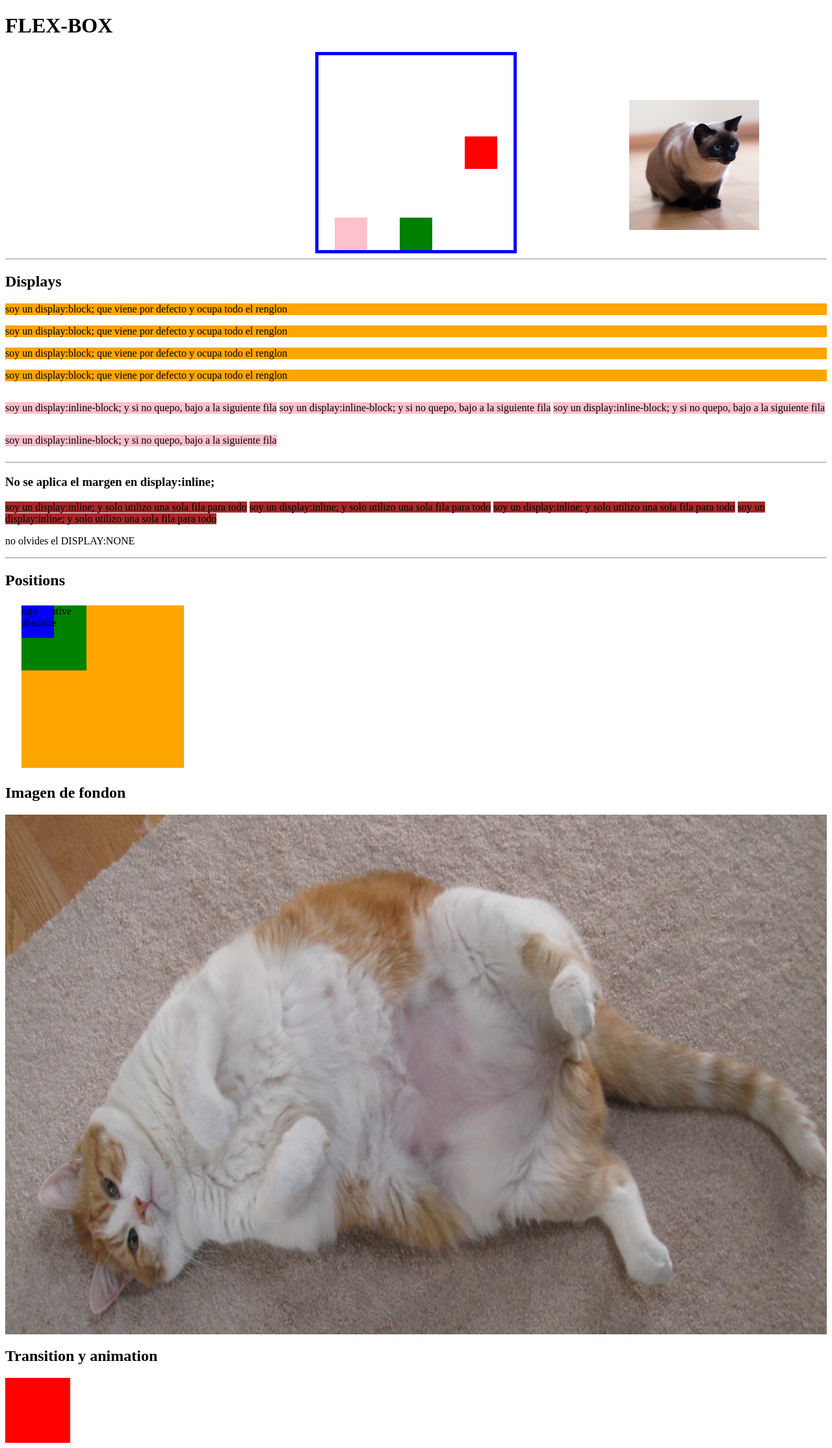
After one commit to rych182/eje-dia, a PHP site: page /flex-box.html in a window 1280 px wide. The commit adds this page. Shown: the whole page at 65% size. Run offline with PHP 8.4, Linux system fonts and the light colour scheme.

Commit message:
Agregue ejercicios de flexbox y animaciones

```diff
--- /dev/null
+++ b/flex-box.html
@@ -0,0 +1,297 @@
+<!--
+Labores diarias:
+
+Flex-ranita
+flexbox ejercicio curso flexbox(flex-direction/justfify-content/align-items/align-content/align-self/order)
+1(display)
+2(positions)
+3(poner imagen de fondo)
+4(transition y animation)
+5(header)
+Ejercicio responsive
+
+-->
+
+
+<!DOCTYPE html>
+<html lang="es">
+<head>
+	<meta charset="UTF-8">
+	<title>Ejercicios flex-box</title>
+	<style>
+		section{
+			width: 300px;
+			height: 300px;
+			margin: auto;
+			border: 5px solid blue;
+			display: flex;
+			flex-direction: row;
+			justify-content:space-around;
+			align-items:flex-end;
+		}
+		.caja1{
+			width: 50px;
+			height: 50px;
+			background-color: green;
+		}
+		.caja2{
+			width: 50px;
+			height: 50px;
+			background-color: red;
+			align-self:center;
+		}
+		.caja3{
+			width: 50px;
+			height: 50px;
+			background-color: pink;
+			order:-1;
+		}
+		p.uno{
+			background-color: orange;
+		}
+		p.dos{
+			background-color: pink;
+			display: inline-block;
+		}
+		p.tres{
+			background-color: brown;
+			display: inline;
+		}
+		.padre{
+			width: 250px;
+			height: 250px;
+			background-color: orange;
+			margin:25px;
+		}
+		.hijo1{
+			width: 50px;
+			height: 50px;
+			background-color: blue;
+			position: absolute;
+		}
+		.hijo2{
+			width: 100px;
+			height: 100px;
+			background-color: green;
+
+			left: 20px;
+		}
+
+		.fondo{
+			background-image: url("gato-gordo.jpg");
+			background-position: 100%;
+			background-size: 100% 100%;
+			height: 100vh;
+
+		}
+
+	img.gato{
+		width: 200px;
+		height: 200px;
+		position: fixed;
+		margin-top: -1100px;
+		margin-left: 75%;
+	}
+	@media screen and (max-width: 480px){
+		img{
+			margin-left: 25%;
+		}
+	}
+
+	@media screen and (min-width: 481px) and (max-width: 760px){
+		img{
+			margin-left: 50%;
+		}
+	}
+
+	@media screen and (min-width: 761px){
+		img{
+			margin-left: 25%;
+		}
+	}
+
+		/*	==========EFECTO TRANSITION, TRANSFORM Y ANIMATION CON CUBO=================*/
+
+		.cubo{
+			width: 100px;
+			height: 100px;
+			background-color: red;
+			transition: width 2s, height 2s, transform 4s;/*Para hacer mas notable animation, subele los segundos a transform dentro del transition*/
+			transition-timing-function: ease-in-out;
+				/*linear: misma velocidad principio a fin
+			 ease: comienza lento, luego rápido y termina lento
+			ease-in: comienzo lento, termina rápido
+			ease-out: empieza rápido y termina lento
+		    ease-out: completamente lento
+			 */
+		}
+
+		.cubo:hover{
+			width: 300px;
+			height: 300px;
+			transform: rotate(180deg);
+			animation-name: ejemplo;/*Sin animation-name y animation duration, no sirve la animacion*/
+			animation-duration: 3s;
+			animation-delay: 0.5s;
+		}
+
+		@keyframes ejemplo{
+			/*MANERA 1 DE HACER ANIMACIÓN
+			from{background-color: red}
+			to{background-color: yellow}
+			*/
+			0%{background-color: red}
+			25%{background-color: blue}
+			50%{background-color: green}
+			75%{background-color: yellow}
+			100%{background-color: pink}
+		}
+
+
+	</style>
+</head>
+<body>
+
+	<h1>FLEX-BOX</h1>
+	<section>
+		<div class="caja1"></div>
+		<div class="caja2"></div>
+		<div class="caja3"></div>
+	</section>
+	<hr>
+	<h2>Displays</h2>
+	<p class="uno">soy un display:block; que viene por defecto y ocupa todo el renglon</p>
+	<p class="uno">soy un display:block; que viene por defecto y ocupa todo el renglon</p>
+	<p class="uno">soy un display:block; que viene por defecto y ocupa todo el renglon</p>
+	<p class="uno">soy un display:block; que viene por defecto y ocupa todo el renglon</p>
+
+	<p class="dos">soy un display:inline-block; y si no quepo, bajo a la siguiente fila</p>
+	<p class="dos">soy un display:inline-block; y si no quepo, bajo a la siguiente fila</p>
+	<p class="dos">soy un display:inline-block; y si no quepo, bajo a la siguiente fila</p>
+	<p class="dos">soy un display:inline-block; y si no quepo, bajo a la siguiente fila</p>
+
+	<hr>
+	<h3>No se aplica el margen en display:inline;</h3>
+	<p class="tres">soy un display:inline; y solo utilizo una sola fila para todo</p>
+	<p class="tres">soy un display:inline; y solo utilizo una sola fila para todo</p>
+	<p class="tres">soy un display:inline; y solo utilizo una sola fila para todo</p>
+	<p class="tres">soy un display:inline; y solo utilizo una sola fila para todo</p>
+
+	<p>no olvides el DISPLAY:NONE</p>
+	<hr>
+
+	<h2>Positions</h2>
+	<div class="padre">
+		<div class="hijo1">hijo absolute</div>
+		<div class="hijo2">hijo relative</div>
+	</div>
+
+	<h2>Imagen de fondon</h2>
+	<div class="fondo">
+		<img src="gato-siames.jpg" class="gato"alt="">
+	</div>
+
+
+	<h2>Transition y animation</h2>
+	<div class="cubo"></div>
+
+
+
+</body>
+</html>
+
+
+
+
+
+
+
+
+
+
+
+
+
+
+
+
+
+
+
+
+
+
+
+
+
+
+
+
+
+
+
+
+
+
+
+
+
+
+
+
+
+
+
+
+
+
+
+
+
+
+
+
+
+
+
+<!--
+ANIMATION
+1)primero se le pone el nombre al KEYFRAME y pones animation-name: nombre; en el hover para identificar la animación
+2)segundo, ponerle la duración  con animation-duration: 3s; porque si no, no sirve
+3)ponerle caracteristicas al keyframe
+
+
+
+FLEXBOX
+    1-Siempre debe de haber una caja padre y al menos un hijo
+    Siempre empieza tu código con display: flex; (se hará en la clase o selector del padre)
+
+    2-Lo segundo es elegir si lo quieres en fila(de manera horizontal) o columna(de manera vertical, aunque en realidad lo que sucede es que cambia su eje principal). (se hará en la clase o selector del padre)
+
+    3-Lo tercero es usar flex-wrap: wrap; que sirve para que si los hijos se salen de la caja padre, se pasen para abajo sin salirse de la caja padre, esto es de lo mas usado de flex-box(se hará en la clase o selector del padre)
+
+    4-Lo cuarto es acomodar las cajas hijas dentro de la caja padre con justify-content, mira la imagen https://ibb.co/gw0DKNT
+
+    5-Lo quinto es alinear todos los hijos en el eje secundario conforme a lo ancho y alto de la caja padre, como se muestra en la imagen. https://ibb.co/Gp076yH
+
+    6-Lo sexto es que puedes mover las cajas de manera individual con align-self, pero se escribe en la clase del hijo y se mueven en el eje secundario.
+
+
+	POSITIONS
+static: no se mueve para ningun lado, toma como referenncia el  relative mas próximo
+
+relative: "encima de los fixies" y toma como "referencia otro relative y static "
+
+fixed: esta debajo de los "relative" y "absolute", y toma como referencia el "relative" y "static" mas próximo.
+NOTA IMPORTANTE: si usas top o bottom con el fixed, tomara el top y bottom pero "DEL NAVEGADOR", debe estar dentro de una caja con un position relative o static
+
+absolute: se pone ENCIMA DE TODO esta toma como referencia "el relative y static mas próximo"
+NOTA IMPORTANTE: si usas top o bottom con el absolute, tomara el top y bottom pero "DEL NAVEGADOR"
+
+=== Cajas DENTRO de una caja padre RELATIVE===
+hijo relative: toma la esquina de la caja padre como referencia, si lo mueves en negativo se sale de la caja por "ENCIMA" de la caja padre
+
+hijo static: No se mueve para ningún lado
+
+IMPORTANTE: no se olvide poner position:relative al padre, para poder posicionar de mejor manera las cosas
+-->
```
Also changed, not shown: constructor.php (+40 -11 lines), galeria-responsive.html (added, +193 -0 lines), herencias.php (+48 -17 lines), metodosmagicos.php (+7 -7 lines), forest.jpg (added), forest1.jpg (added), gato-gordo.jpg (added), gato-siames.jpg (added), img/poker.jpg (added), mountains1.jpg (added), nike.jpg (added).
